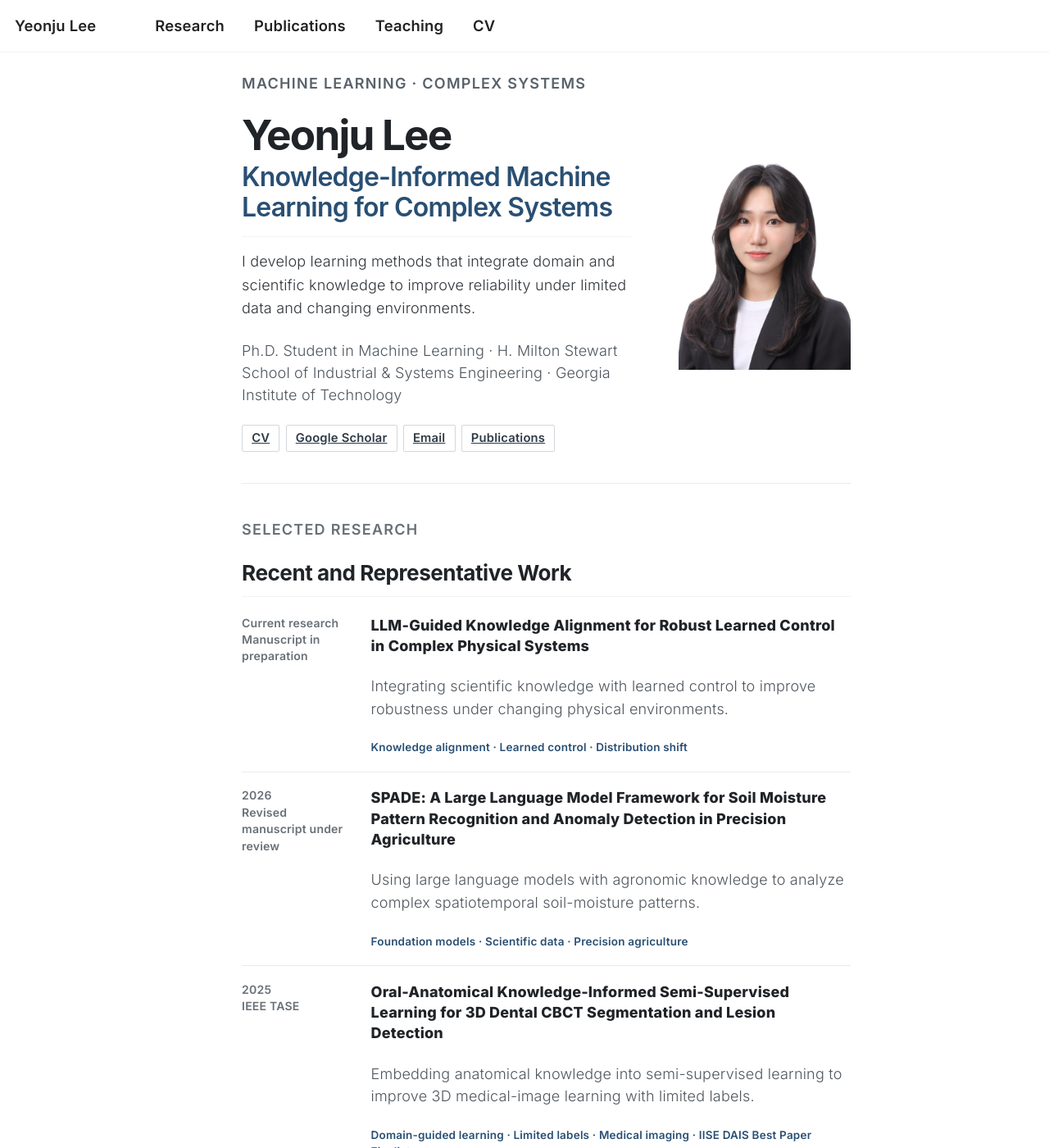
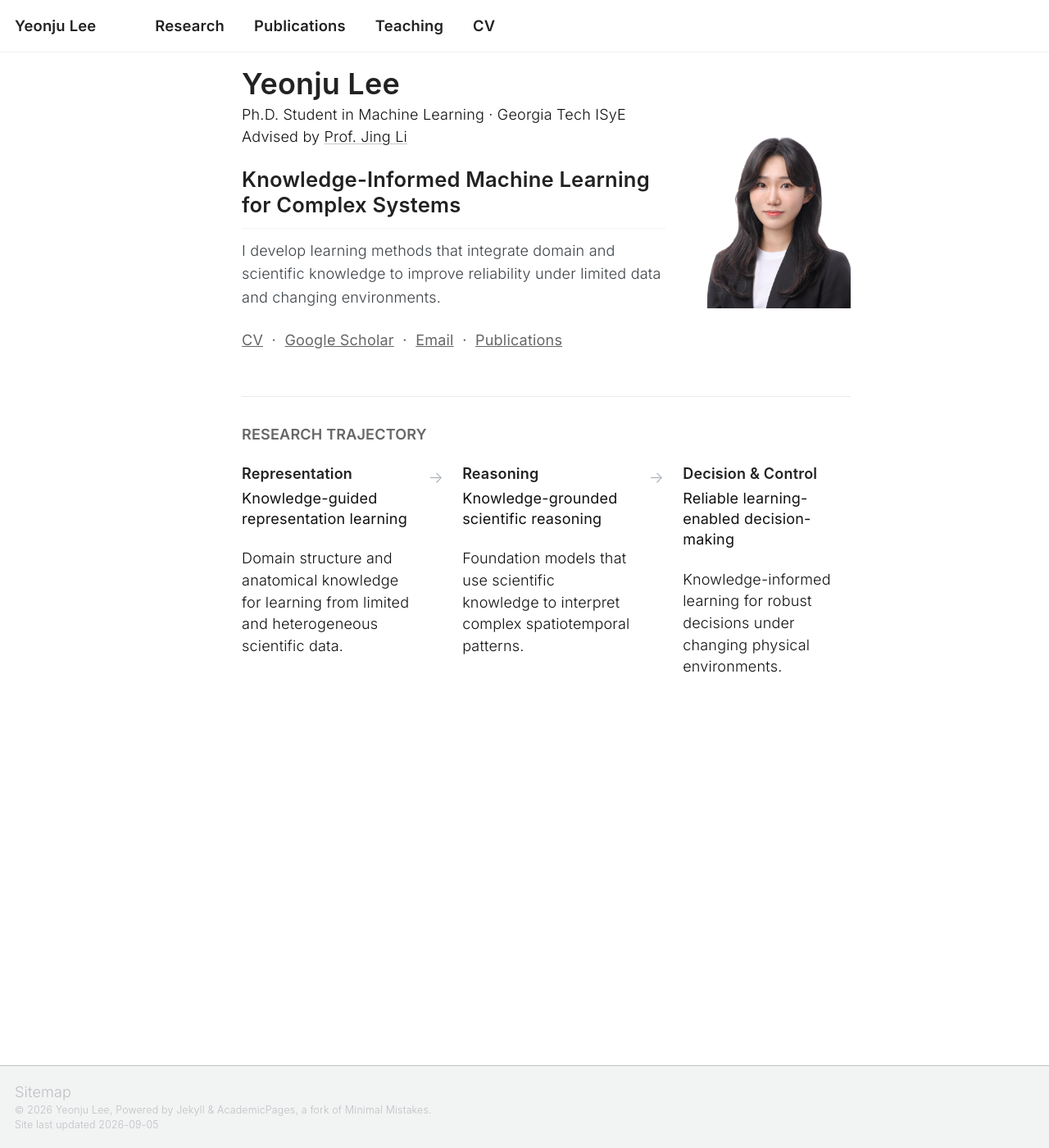
Before and after one commit to ylee845/ylee845.github.io, a Jekyll site: the page built from _pages/about.md, in a window 1280 px wide and 1400 px high. Shown: the whole window at 82% size. Built offline with Jekyll 4.4.1, drawn with Linux system fonts in a browser that asks for light colours; a script that is not in the unit is left out; some of the changed text lies outside the part shown.

Commit message:
Add files via upload

```diff
--- a/_pages/about.md
+++ b/_pages/about.md
@@ -11,325 +11,205 @@ redirect_from:
 ---
 
 <style>
-:root {
-  --ink: #202327;
-  --muted: #687078;
-  --accent: #294f73;
-  --line: #e8ebee;
-}
-
-/* Remove the large vertical gap inherited from the theme */
-#main {
+#main, .page, .page__inner-wrap, .page__content {
   margin-top: 0 !important;
   padding-top: 0 !important;
 }
 
-.page,
-.page__inner-wrap,
-.page__content {
-  margin-top: 0 !important;
-  padding-top: 0 !important;
-}
-
-.page__content {
-  max-width: 1080px !important;
-  margin-left: auto !important;
-  margin-right: auto !important;
-}
-
-/* Compact first screen */
 .home-hero {
   display: grid;
-  grid-template-columns: minmax(0, 1fr) 210px;
-  gap: 3.2rem;
+  grid-template-columns: minmax(0, 1fr) 175px;
+  gap: 2.8rem;
   align-items: center;
-  padding: 1.35rem 0 2.1rem;
+  padding: 1.1rem 0 1.8rem;
   border-bottom: 1px solid var(--line);
 }
 
-.eyebrow {
-  margin: 0 0 .42rem;
-  color: #59626b;
-  font-size: .77rem;
+.hero-name {
+  margin: 0 0 .2rem;
+  color: var(--text);
+  font-size: 2rem;
   font-weight: 600;
-  letter-spacing: .07em;
-  text-transform: uppercase;
-}
-
-.hero-name {
-  margin: 0 0 .32rem;
-  font-size: clamp(2.25rem, 4vw, 3.35rem);
-  font-weight: 650;
-  line-height: 1.03;
-  letter-spacing: -.035em;
-  color: var(--ink);
-}
-
-.hero-title {
-  margin: 0 0 .9rem;
-  max-width: 720px;
-  font-size: clamp(1.35rem, 2.5vw, 1.9rem);
-  font-weight: 600;
-  line-height: 1.18;
-  letter-spacing: -.025em;
-  color: var(--accent);
-}
-
-.hero-description {
-  max-width: 680px;
-  margin: 0 0 .72rem;
-  color: #2f3439;
-  font-size: .98rem;
-  line-height: 1.58;
+  line-height: 1.08;
 }
 
 .hero-meta {
   margin: 0 0 .95rem;
-  color: #4e565e;
-  font-size: .87rem;
+  color: var(--text-soft);
+  font-size: .92rem;
   line-height: 1.5;
 }
 
-.hero-links {
-  display: flex;
-  flex-wrap: wrap;
-  gap: .4rem;
+.hero-meta a {
+  color: var(--text-soft);
+  text-decoration: underline;
+  text-decoration-color: #c5cbd0;
+  text-underline-offset: 2px;
 }
 
-.hero-links a {
-  display: inline-block;
-  padding: .36rem .62rem;
-  border: 1px solid #d2d7dc;
-  border-radius: 2px;
-  color: #2d3b47;
-  font-size: .82rem;
+.hero-title {
+  max-width: 690px;
+  margin: 0 0 .7rem;
+  color: var(--text);
+  font-size: 1.42rem;
   font-weight: 600;
-  line-height: 1.2;
+  line-height: 1.22;
 }
 
-.hero-links a:hover {
-  border-color: var(--accent);
-  color: var(--accent);
-  text-decoration: none;
+.hero-description {
+  max-width: 690px;
+  margin: 0 0 .85rem;
+  color: #3c4247;
+  font-size: .96rem;
+  line-height: 1.58;
 }
 
+.hero-links {
+  margin: 0;
+  color: var(--muted);
+  font-size: .88rem;
+  font-weight: 500;
+}
+
+.hero-links a { color: var(--accent); }
+
 .hero-photo {
-  width: 100%;
-  max-width: 210px;
+  width: 175px;
+  height: 218px;
   justify-self: end;
-  aspect-ratio: 4 / 5;
   object-fit: cover;
   object-position: center;
 }
 
-/* Main sections */
-.home-section {
-  padding: 2.35rem 0 2rem;
-  border-bottom: 1px solid var(--line);
-}
+.trajectory { padding: 1.75rem 0 .8rem; }
 
-.section-kicker {
-  margin: 0 0 .3rem;
+.trajectory-label {
+  margin: 0 0 .85rem;
   color: var(--muted);
-  font-size: .74rem;
+  font-size: .76rem;
   font-weight: 600;
-  letter-spacing: .07em;
   text-transform: uppercase;
 }
 
-.section-title {
-  margin: 0 0 1.2rem;
-  font-size: 1.45rem;
-  font-weight: 650;
-  color: var(--ink);
-  letter-spacing: -.018em;
+.trajectory-grid {
+  display: grid;
+  grid-template-columns: 1fr 34px 1fr 34px 1fr;
+  gap: .85rem;
+  align-items: start;
 }
 
-.research-item {
-  display: grid;
-  grid-template-columns: 135px minmax(0, 1fr);
-  gap: 1.25rem;
-  padding: 1.05rem 0;
-  border-top: 1px solid var(--line);
+.step-title {
+  margin: 0 0 .28rem;
+  color: var(--text);
+  font-size: 1rem;
+  font-weight: 600;
+  line-height: 1.3;
 }
 
-.research-item:first-of-type {
-  border-top: 0;
-  padding-top: 0;
+.step-subtitle {
+  margin: 0 0 .34rem;
+  color: var(--accent);
+  font-size: .86rem;
+  font-weight: 500;
+  line-height: 1.4;
 }
 
-.research-status {
-  color: var(--muted);
-  font-size: .78rem;
-  font-weight: 600;
-  line-height: 1.45;
+.step-detail {
+  margin: 0;
+  color: var(--text-soft);
+  font-size: .86rem;
+  line-height: 1.48;
 }
 
-.research-title {
-  margin: 0 0 .25rem;
-  font-size: .99rem;
-  font-weight: 650;
-  line-height: 1.4;
-  color: var(--ink);
-}
-
-.research-desc {
-  margin: 0;
-  color: #50575e;
-  font-size: .88rem;
-  line-height: 1.52;
-}
-
-.research-tags {
-  margin-top: .4rem;
-  color: var(--accent);
-  font-size: .75rem;
-  font-weight: 600;
-}
-
-.area-grid {
-  display: grid;
-  grid-template-columns: repeat(3, 1fr);
-  gap: 1.65rem;
-}
-
-.area h3 {
-  margin: 0 0 .35rem;
-  color: var(--ink);
-  font-size: .95rem;
-  font-weight: 650;
-}
-
-.area p {
-  margin: 0;
-  color: var(--muted);
-  font-size: .84rem;
-  line-height: 1.5;
-}
-
-.highlights {
-  padding: 1.9rem 0 .6rem;
-}
-
-.highlight-line {
-  margin: 0;
-  color: #555d64;
-  font-size: .84rem;
-  line-height: 1.65;
-}
-
-.highlight-line strong {
-  color: var(--ink);
-  font-weight: 600;
+.trajectory-arrow {
+  padding-top: .18rem;
+  color: #a6adb3;
+  font-size: 1.05rem;
+  text-align: center;
 }
 
 @media (max-width: 760px) {
   .home-hero {
     grid-template-columns: 1fr;
-    gap: 1.3rem;
-    padding-top: .8rem;
+    gap: 1.1rem;
+    padding-top: .7rem;
   }
 
   .hero-photo {
     grid-row: 1;
     justify-self: start;
-    width: 145px;
+    width: 135px;
+    height: 168px;
   }
 
-  .research-item {
+  .trajectory-grid {
     grid-template-columns: 1fr;
-    gap: .25rem;
+    gap: 1rem;
   }
 
-  .area-grid {
-    grid-template-columns: 1fr;
-    gap: 1.25rem;
-  }
+  .trajectory-arrow { display: none; }
 }
 </style>
 
 <section class="home-hero">
   <div>
-    <p class="eyebrow">Machine Learning · Complex Systems</p>
     <h1 class="hero-name">Yeonju Lee</h1>
+
+    <p class="hero-meta">
+      Ph.D. Student in Machine Learning · Georgia Tech ISyE<br>
+      Advised by <a href="https://isye.gatech.edu/users/jing-li" target="_blank" rel="noopener">Prof. Jing Li</a>
+    </p>
+
     <h2 class="hero-title">Knowledge-Informed Machine Learning for Complex Systems</h2>
 
     <p class="hero-description">
       I develop learning methods that integrate domain and scientific knowledge to improve reliability under limited data and changing environments.
     </p>
 
-    <p class="hero-meta">
-      Ph.D. Student in Machine Learning · H. Milton Stewart School of Industrial &amp; Systems Engineering · Georgia Institute of Technology
+    <p class="hero-links">
+      <a href="/files/Yeonju_Lee_CV.pdf">CV</a>
+      &nbsp;·&nbsp;
+      <a href="https://scholar.google.com/citations?user=5iO-_XgAAAAJ&hl=en&oi=ao" target="_blank" rel="noopener">Google Scholar</a>
+      &nbsp;·&nbsp;
+      <a href="mailto:ylee845@gatech.edu">Email</a>
+      &nbsp;·&nbsp;
+      <a href="/publications/">Publications</a>
     </p>
-
-    <div class="hero-links">
-      <a href="/files/Yeonju_Lee_CV.pdf">CV</a>
-      <a href="https://scholar.google.com/citations?user=5iO-_XgAAAAJ&hl=en&oi=ao" target="_blank" rel="noopener">Google Scholar</a>
-      <a href="mailto:ylee845@gatech.edu">Email</a>
-      <a href="/publications/">Publications</a>
-    </div>
   </div>
 
   <img class="hero-photo" src="/images/prof_headshot7.jpg" alt="Portrait of Yeonju Lee">
 </section>
 
-<section class="home-section" id="selected-research">
-  <p class="section-kicker">Selected Research</p>
-  <h2 class="section-title">Recent and Representative Work</h2>
+<section class="trajectory">
+  <p class="trajectory-label">Research Trajectory</p>
 
-  <div class="research-item">
-    <div class="research-status">Current research<br>Manuscript in preparation</div>
-    <div>
-      <p class="research-title">LLM-Guided Knowledge Alignment for Robust Learned Control in Complex Physical Systems</p>
-      <p class="research-desc">Integrating scientific knowledge with learned control to improve robustness under changing physical environments.</p>
-      <div class="research-tags">Knowledge alignment · Learned control · Distribution shift</div>
+  <div class="trajectory-grid">
+    <div class="trajectory-step">
+      <h3 class="step-title">Representation</h3>
+      <p class="step-subtitle">Knowledge-guided representation learning</p>
+      <p class="step-detail">
+        Domain structure and anatomical knowledge for learning from limited and heterogeneous scientific data.
+      </p>
     </div>
-  </div>
 
-  <div class="research-item">
-    <div class="research-status">2026<br>Revised manuscript under review</div>
-    <div>
-      <p class="research-title">SPADE: A Large Language Model Framework for Soil Moisture Pattern Recognition and Anomaly Detection in Precision Agriculture</p>
-      <p class="research-desc">Using large language models with agronomic knowledge to analyze complex spatiotemporal soil-moisture patterns.</p>
-      <div class="research-tags">Foundation models · Scientific data · Precision agriculture</div>
+    <div class="trajectory-arrow">→</div>
+
+    <div class="trajectory-step">
+      <h3 class="step-title">Reasoning</h3>
+      <p class="step-subtitle">Knowledge-grounded scientific reasoning</p>
+      <p class="step-detail">
+        Foundation models that use scientific knowledge to interpret complex spatiotemporal patterns.
+      </p>
     </div>
-  </div>
 
-  <div class="research-item">
-    <div class="research-status">2025<br>IEEE TASE</div>
-    <div>
-      <p class="research-title">Oral-Anatomical Knowledge-Informed Semi-Supervised Learning for 3D Dental CBCT Segmentation and Lesion Detection</p>
-      <p class="research-desc">Embedding anatomical knowledge into semi-supervised learning to improve 3D medical-image learning with limited labels.</p>
-      <div class="research-tags">Domain-guided learning · Limited labels · Medical imaging · IISE DAIS Best Paper Finalist</div>
+    <div class="trajectory-arrow">→</div>
+
+    <div class="trajectory-step">
+      <h3 class="step-title">Decision &amp; Control</h3>
+      <p class="step-subtitle">Reliable learning-enabled decision-making</p>
+      <p class="step-detail">
+        Knowledge-informed learning for robust decisions under changing physical environments.
+      </p>
     </div>
   </div>
 </section>
-
-<section class="home-section" id="research-areas">
-  <p class="section-kicker">Research Areas</p>
-  <h2 class="section-title">Research Themes</h2>
-
-  <div class="area-grid">
-    <div class="area">
-      <h3>Knowledge-Informed Learning</h3>
-      <p>Using domain and scientific knowledge as supervision, structure, and inductive bias when data alone are insufficient.</p>
-    </div>
-    <div class="area">
-      <h3>Foundation Models for Scientific Reasoning</h3>
-      <p>Using foundation models to represent and operationalize scientific knowledge in complex data.</p>
-    </div>
-    <div class="area">
-      <h3>Robust Learning-Enabled Decision-Making</h3>
-      <p>Developing learning methods for reliable decisions under limited data and changing environments.</p>
-    </div>
-  </div>
-</section>
-
-<section class="highlights">
-  <p class="section-kicker">Selected Recognition</p>
-  <p class="highlight-line">
-    <strong>IISE DAIS Best Paper Finalist</strong> ·
-    <strong>IISE Transactions on Healthcare Systems Engineering Monthly Spotlight</strong> ·
-    <strong>2 U.S. Provisional Patent Applications</strong>
-  </p>
-</section>
```
